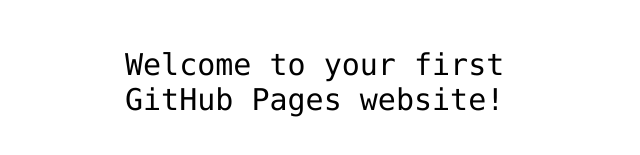
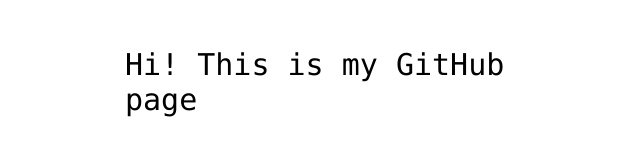
Before and after one commit to tourem2/hello-world, a plain HTML site: page index.html in a window 1280 px wide. Shown: the part 341-496 px from the top of the page, without its empty margins (315-955 px from the left). Drawn offline with Linux system fonts and the light colour scheme.

Commit message:
Update index.html

```diff
--- a/index.html
+++ b/index.html
@@ -12,7 +12,7 @@
 <img src="https://octodex.github.com/images/daftpunktocat-thomas.gif" id="octocat" alt="octocat-gif" />
 
 <!-- Change this code here by copy and pasting your template on line 15 -->
-<p>Welcome to your first GitHub Pages website!</p>
+<p>Hi! This is my GitHub page</p>
 
 </body>
 </html>
```
